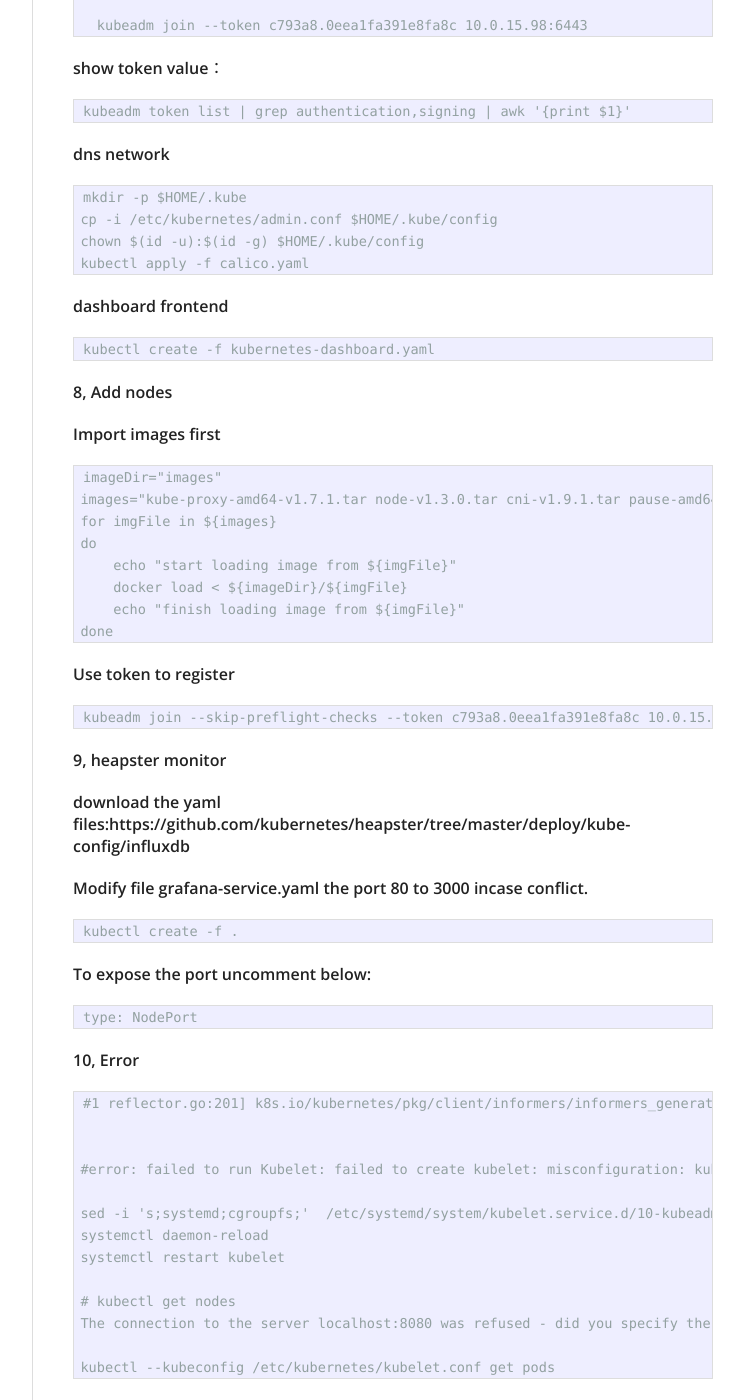
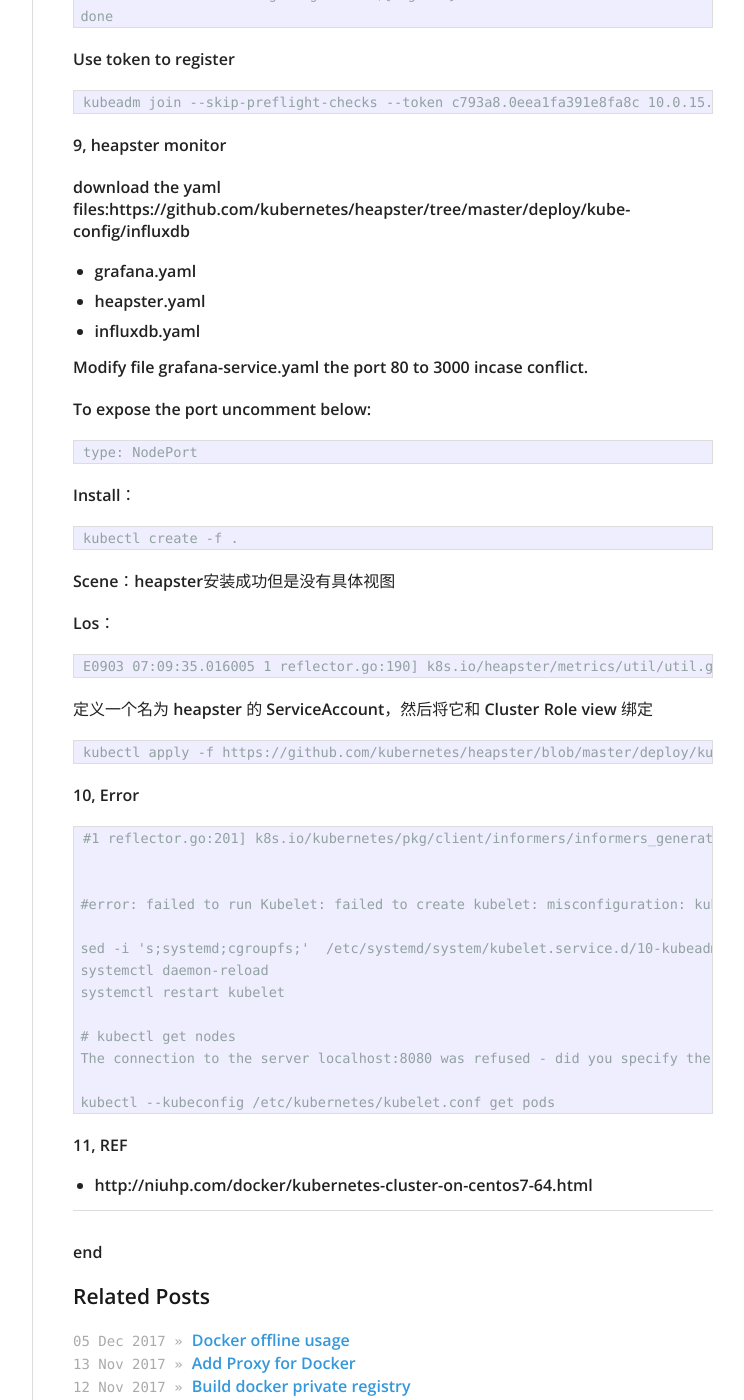
Before and after one commit to xyzsss/xyzsss.github.io, a Jekyll site: the page built from _posts/2017-12-06-Kubuernetes-install-base-kubeadm.md, in a window 1280 px wide and 1400 px high, scrolled down 4395 px. Shown: the whole window, without its empty margins (378-1122 px from the left). Built offline with Jekyll 4.4.1, drawn with Linux system fonts in a browser that asks for light colours; nearby versions of some CDN libraries; some of the changed text lies outside the part shown.

Commit message:
mod post

```diff
--- a/_posts/2017-12-06-Kubuernetes-install-base-kubeadm.md
+++ b/_posts/2017-12-06-Kubuernetes-install-base-kubeadm.md
@@ -52,12 +22,9 @@ Updated: 2017-12-6
 1, OUTLINE
 
 - BASE SETTING
-
 - Docker
 - Kubectl
 - Kubelet && kubeadm
-
-
 
 2, BASE SETTING
 
@@ -267,13 +234,31 @@ Use token to register
 
 download the yaml files:https://github.com/kubernetes/heapster/tree/master/deploy/kube-config/influxdb
 
+- grafana.yaml
+- heapster.yaml
+- influxdb.yaml
+
 Modify file grafana-service.yaml the port 80 to 3000 incase conflict.
-
-    kubectl create -f .
 
 To expose the port uncomment below:
 
     type: NodePort
+
+Install：
+
+    kubectl create -f .
+
+
+
+Scene：heapster安装成功但是没有具体视图
+
+Los：
+
+    E0903 07:09:35.016005 1 reflector.go:190] k8s.io/heapster/metrics/util/util.go:51: Failed to list *v1.Node: User "system:serviceaccount:kube-system:heapster" cannot list nodes at the cluster scope. (get nodes)
+
+定义一个名为 heapster 的 ServiceAccount，然后将它和 Cluster Role view 绑定
+
+    kubectl apply -f https://github.com/kubernetes/heapster/blob/master/deploy/kube-config/rbac/heapster-rbac.yaml
 
 
 
@@ -299,6 +284,5 @@ To expose the port uncomment below:
 
 - http://niuhp.com/docker/kubernetes-cluster-on-centos7-64.html
 
-
 ---
 end
```
Also changed, not shown: other parts of _posts/2017-12-06-Kubuernetes-install-base-kubeadm.md (+0 -30 lines).
